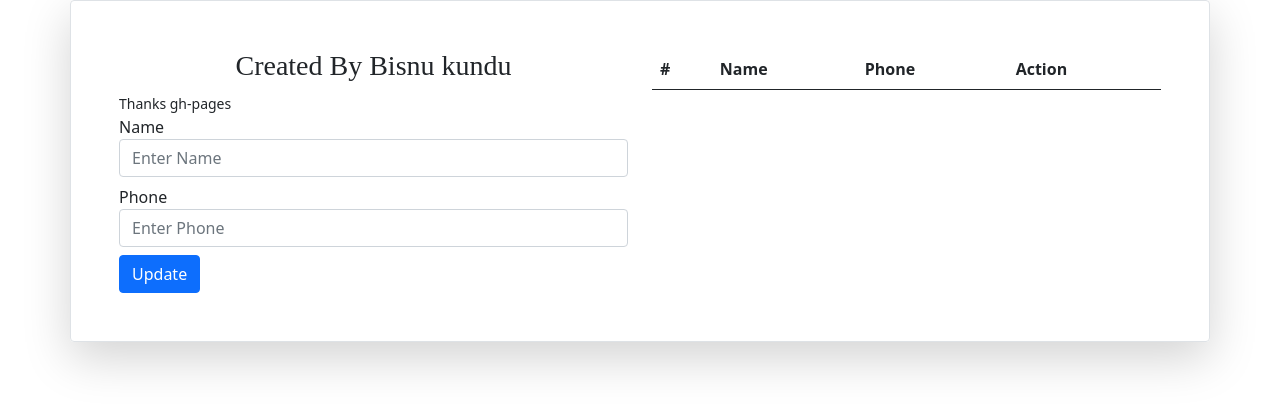
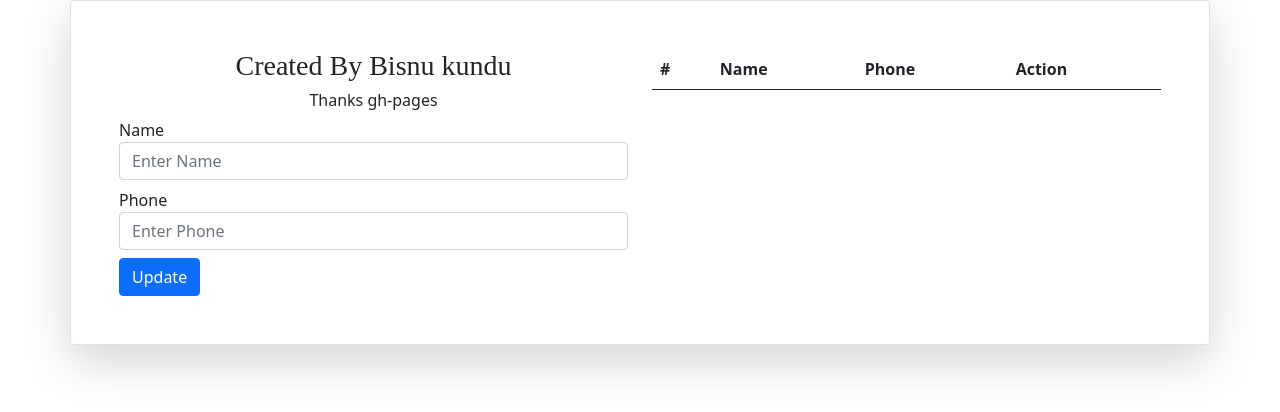
Before and after one commit to bisnukundu/Todo_Application_React_JS, a React (Create React App) app: page / in a window 1280 px wide. Shown: the top 412 px of the page. Built offline with nearby package versions, Linux system fonts and the light colour scheme.

Commit message:
add new github action

```diff
--- a/src/components/form.jsx
+++ b/src/components/form.jsx
@@ -4,7 +4,8 @@ class Form extends React.Component {
         return (
             <div>
                 <h3 style={{fontFamily:"gabriola"}} className="text-center">Created By Bisnu kundu</h3>
-                <small className="text-center">Thanks gh-pages</small>
+                <h6 className="text-center">Thanks gh-pages</h6>
+
                 <form onSubmit={this.props.sv}>
                     <div className="form-group mb-2">
 
```
